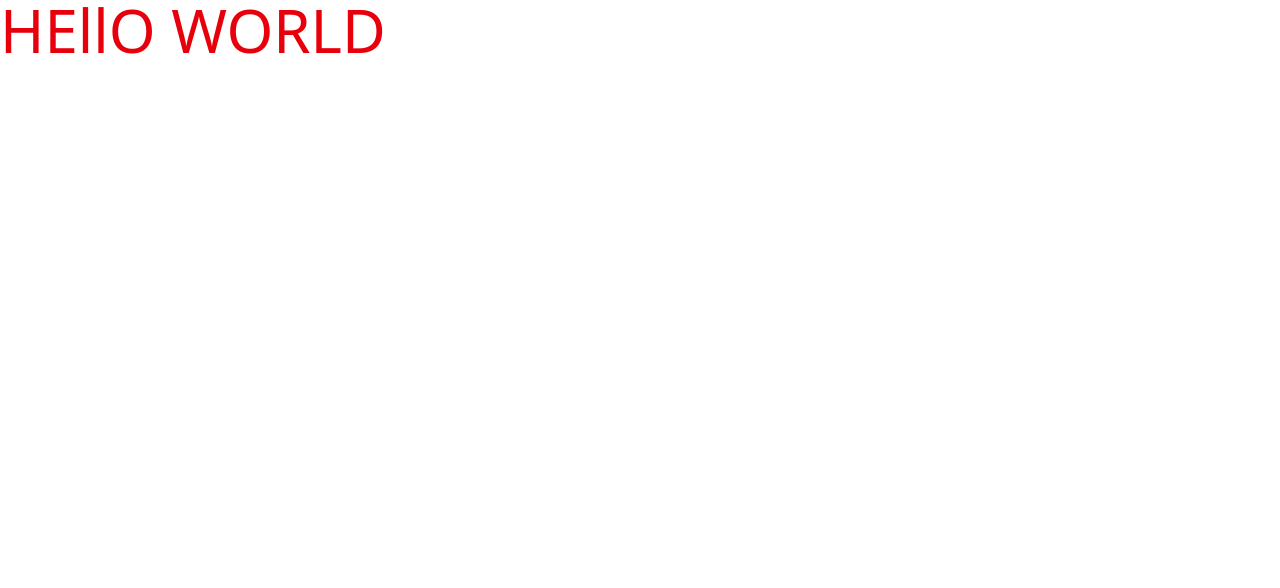
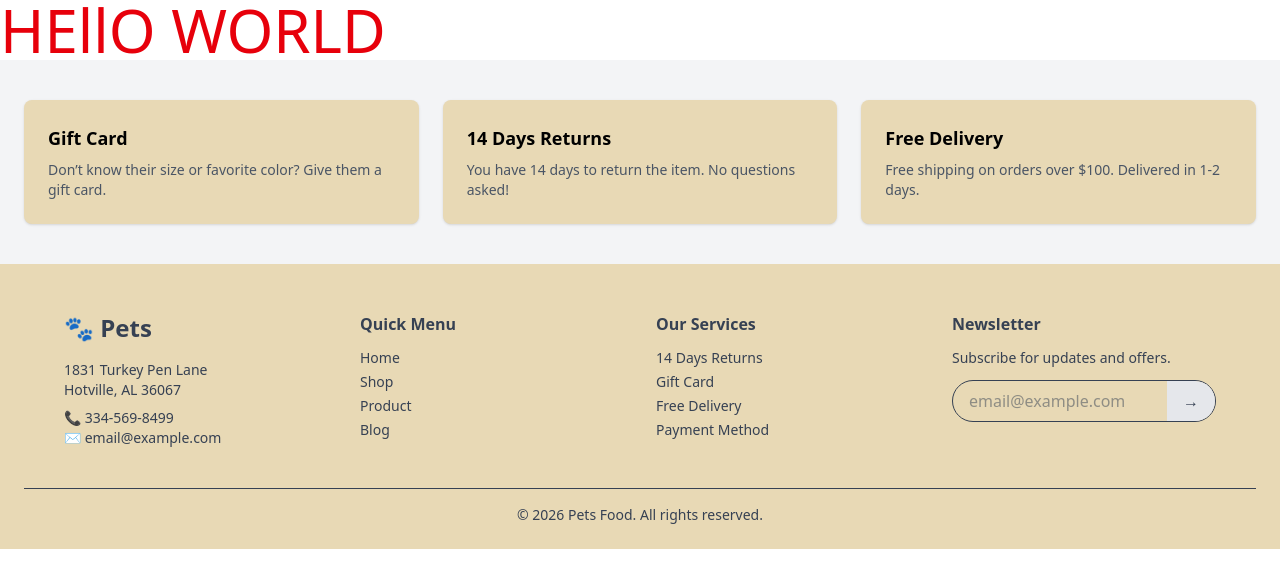
Before and after one commit to Anayatul-Ahad-Shoikot/nextpet, a Next.js app: page / in a window 1280 px wide. Shown: the top 588 px of the page. Built offline with nearby package versions, Linux system fonts and the light colour scheme.

Commit message:
footer Features

```diff
--- a/src/app/layout.tsx
+++ b/src/app/layout.tsx
@@ -1,6 +1,8 @@
 import type { Metadata } from "next";
 import { Geist, Geist_Mono } from "next/font/google";
 import "./globals.css";
+import Footer from "../components/munna/Footer";
+import Features from "../components/munna/Features";
 
 const geistSans = Geist({
   variable: "--font-geist-sans",
@@ -27,7 +29,14 @@ export default function RootLayout({
       lang="en"
       className={`${geistSans.variable} ${geistMono.variable} h-full antialiased`}
     >
-      <body className="min-h-full flex flex-col">{children}</body>
+      <body className="min-h-full flex flex-col">
+        <main>
+
+        {children}
+        <Features/>
+        <Footer/>
+        </main>
+        </body>
     </html>
   );
 }
--- /dev/null
+++ b/src/components/munna/Features.tsx
@@ -0,0 +1,37 @@
+type Feature = {
+  title: string;
+  desc: string;
+};
+
+const features: Feature[] = [
+  {
+    title: "Gift Card",
+    desc: "Don’t know their size or favorite color? Give them a gift card."
+  },
+  {
+    title: "14 Days Returns",
+    desc: "You have 14 days to return the item. No questions asked!"
+  },
+  {
+    title: "Free Delivery",
+    desc: "Free shipping on orders over $100. Delivered in 1-2 days."
+  }
+];
+
+const Features = () => {
+  return (
+    <div className="grid md:grid-cols-3 gap-6 px-6 py-10 bg-gray-100">
+      {features.map((f, i) => (
+        <div
+          key={i}
+          className="bg-[#e8d9b5] p-6 rounded-lg shadow-sm"
+        >
+          <h3 className="text-lg font-semibold mb-2">{f.title}</h3>
+          <p className="text-sm text-gray-600">{f.desc}</p>
+        </div>
+      ))}
+    </div>
+  );
+};
+
+export default Features;
--- /dev/null
+++ b/src/components/munna/Footer.tsx
@@ -0,0 +1,69 @@
+import React from "react";
+
+const Footer = () => {
+  return (
+    <footer className="bg-[#e8d9b5] text-gray-700 pt-12 pb-6 px-6">
+
+      <div className="max-w-6xl mx-auto grid md:grid-cols-4 gap-8">
+
+        {/* Logo + Info */}
+        <div>
+          <h2 className="text-2xl font-bold mb-4">🐾 Pets</h2>
+          <p className="text-sm">1831 Turkey Pen Lane</p>
+          <p className="text-sm">Hotville, AL 36067</p>
+          <p className="text-sm mt-2">📞 334-569-8499</p>
+          <p className="text-sm">✉️ email@example.com</p>
+        </div>
+
+        {/* Menu */}
+        <div>
+          <h3 className="font-semibold mb-3">Quick Menu</h3>
+          <ul className="space-y-1 text-sm">
+            <li>Home</li>
+            <li>Shop</li>
+            <li>Product</li>
+            <li>Blog</li>
+          </ul>
+        </div>
+
+        {/* Services */}
+        <div>
+          <h3 className="font-semibold mb-3">Our Services</h3>
+          <ul className="space-y-1 text-sm">
+            <li>14 Days Returns</li>
+            <li>Gift Card</li>
+            <li>Free Delivery</li>
+            <li>Payment Method</li>
+          </ul>
+        </div>
+
+        {/* Newsletter */}
+        <div>
+          <h3 className="font-semibold mb-3">Newsletter</h3>
+          <p className="text-sm mb-3">
+            Subscribe for updates and offers.
+          </p>
+
+          <div className="flex border rounded-full overflow-hidden">
+            <input
+              type="email"
+              placeholder="email@example.com"
+              className="px-4 py-2 w-full outline-none bg-transparent"
+            />
+            <button className="px-4 bg-gray-200 hover:bg-gray-300">
+              →
+            </button>
+          </div>
+        </div>
+
+      </div>
+
+      {/* Bottom */}
+      <div className="text-center text-sm mt-10 border-t pt-4">
+        © 2026 Pets Food. All rights reserved.
+      </div>
+    </footer>
+  );
+};
+
+export default Footer;
```
Also changed, not shown: 1 other file (tests, documents, lock files or other folders).
